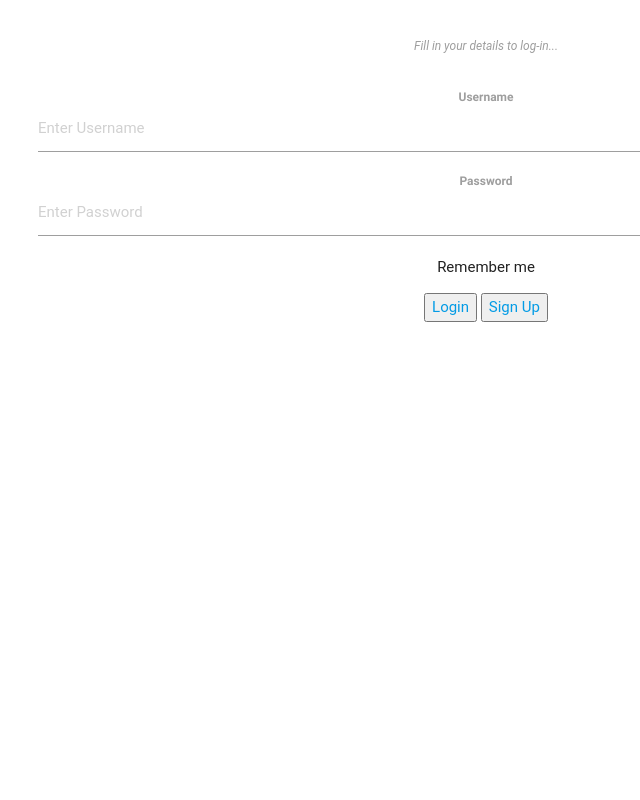
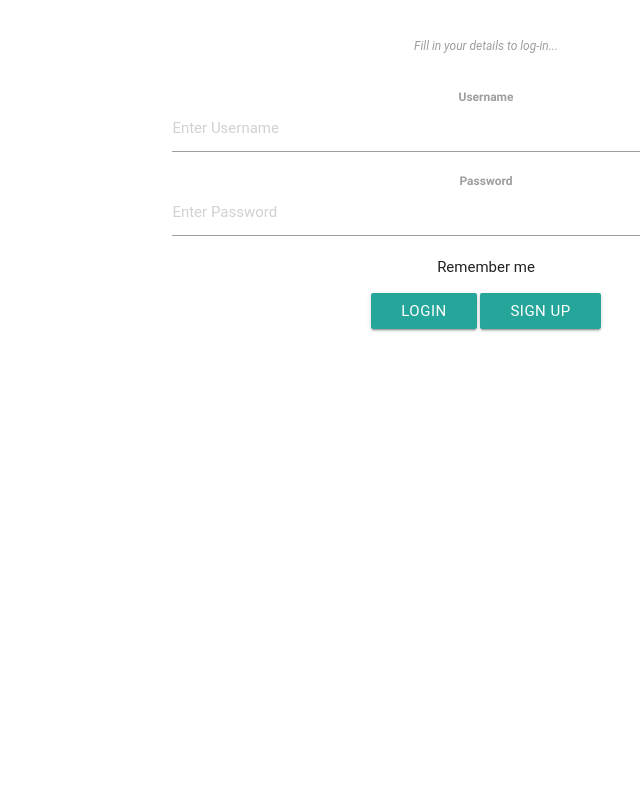
Before and after one commit to ucl-no0bs/Website-Stable, a PHP site: page / in a window 1280 px wide. Shown: the whole page, without its empty margins (154-794 px from the left). Run offline with PHP 8.4, Linux system fonts and the light colour scheme; some libraries are stand-ins or nearby versions; some web fonts are replaced.

Commit message:
Looks nice.

```diff
--- a/view/view_login.php
+++ b/view/view_login.php
@@ -9,7 +9,7 @@
   <link type="text/css" rel="stylesheet" href="https://cdnjs.cloudflare.com/ajax/libs/materialize/0.97.8/css/materialize.min.css"  media="screen,projection"/>
 </head>
 
-<body  align="center">
+<body class="container" align="center">
 
 <form action="controller_login.php" align="centre">
 <h3><label><i>Fill in your details to log-in...</i></label></h3>
@@ -26,8 +26,8 @@
 
 </form>
 
-<a href = "view/view_home.php"><button type="submit">Login</button></a>
-<a href = "view/view_signup.php"><button type="submit">Sign Up</button></a>
+<a href = "view/view_home.php"><button class="btn" type="submit">Login</button></a>
+<a href = "view/view_signup.php"><button class="btn" type="submit">Sign Up</button></a>
 
 <!--Import jQuery before materialize.js-->
 <script type="text/javascript" src="https://code.jquery.com/jquery-2.1.1.min.js"></script>
```
Also changed, not shown: view/view_home.php (+5 -6 lines), view/view_signup.php (+6 -6 lines).
